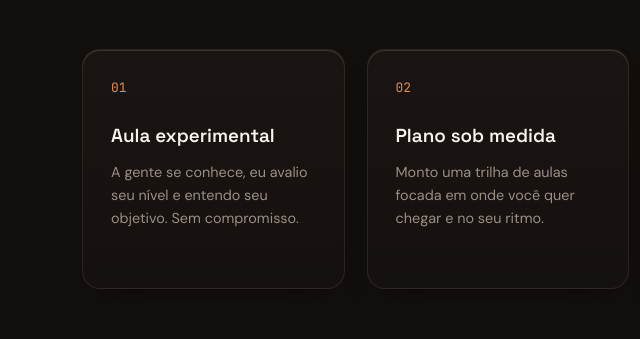
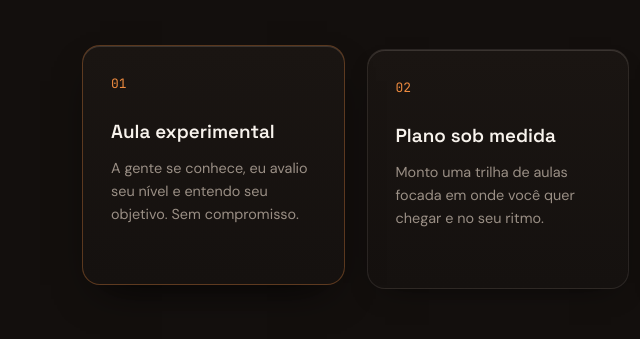
Before and after one commit to akaboredman/jp-severo-website, a plain HTML site: page index.html in a window 1280 px wide. In both pictures the pointer is over the element 213 px from the left and 2347 px from the top of the page. Shown: the part 2178-2517 px from the top of the page, 0-640 px from the left. Drawn offline with Linux system fonts and the light colour scheme.

Commit message:
design: add hover lift to step cards in Como funciona

```diff
--- a/styles/main.css
+++ b/styles/main.css
@@ -537,6 +537,12 @@ em { font-style: normal; font-weight: 500; color: var(--text-primary); }
   padding: 28px;
   background: linear-gradient(180deg, #1a1512, #15110f);
   box-shadow: var(--shadow-card);
+  transition: transform 0.2s, border-color 0.2s, box-shadow 0.2s;
+}
+.step:hover {
+  transform: translateY(-4px);
+  border-color: rgba(237, 138, 63, 0.32);
+  box-shadow: var(--shadow-lift);
 }
 .step__num {
   display: block;
```
